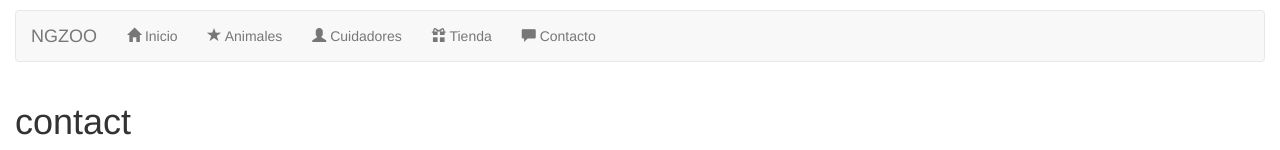
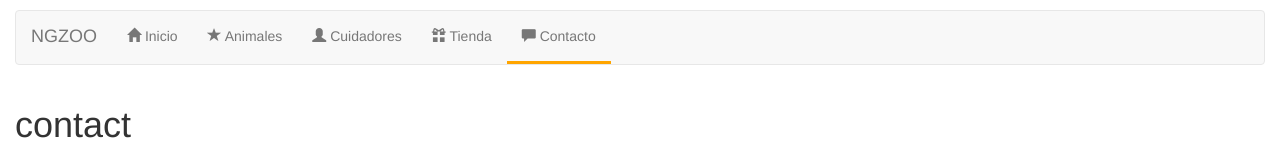
Before and after one commit to OussamaAlouat/curso-angular8, an Angular app: page /contacto in a window 1280 px wide. Shown: the top 150 px of the page. Built offline with nearby package versions, Linux system fonts and the light colour scheme.

Commit message:
Added the active router-link

```diff
--- a/src/app/app.component.html
+++ b/src/app/app.component.html
@@ -6,31 +6,31 @@
       </div>
       <ul class="nav navbar-nav">
         <li>
-          <a [routerLink]="['/home']">
+          <a [routerLink]="['/home']" [routerLinkActive]="['active']">
             <span class="glyphicon glyphicon-home"></span>
             Inicio
           </a>
         </li>
         <li>
-          <a [routerLink]="['/animales']">
+          <a [routerLink]="['/animales']" [routerLinkActive]="['active']">
             <span class="glyphicon glyphicon-star"></span>
             Animales
           </a>
         </li>
         <li>
-          <a [routerLink]="['/cuidadores']">
+          <a [routerLink]="['/cuidadores']" [routerLinkActive]="['active']">
             <span class="glyphicon glyphicon-user"></span>
             Cuidadores
           </a>
         </li>
         <li>
-          <a [routerLink]="['/tienda']">
+          <a [routerLink]="['/tienda']" [routerLinkActive]="['active']">
             <span class="glyphicon glyphicon-gift"></span>
             Tienda
           </a>
         </li>
         <li>
-          <a [routerLink]="['/contacto']">
+          <a [routerLink]="['/contacto']" [routerLinkActive]="['active']">
             <span class="glyphicon glyphicon-comment"></span>
             Contacto
           </a>
--- a/src/assets/css/styles.css
+++ b/src/assets/css/styles.css
@@ -11,3 +11,7 @@
 .jumbotron a.btn {
   margin-left: 5px;;
 }
+
+.navbar-nav .active{
+  border-bottom:3px solid orange;
+}
```
